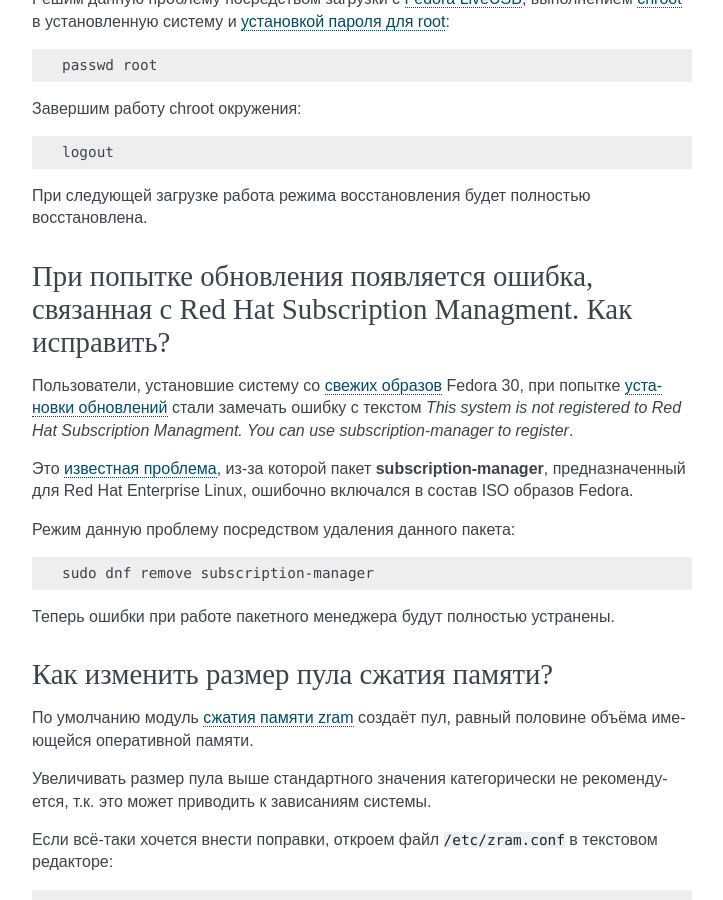
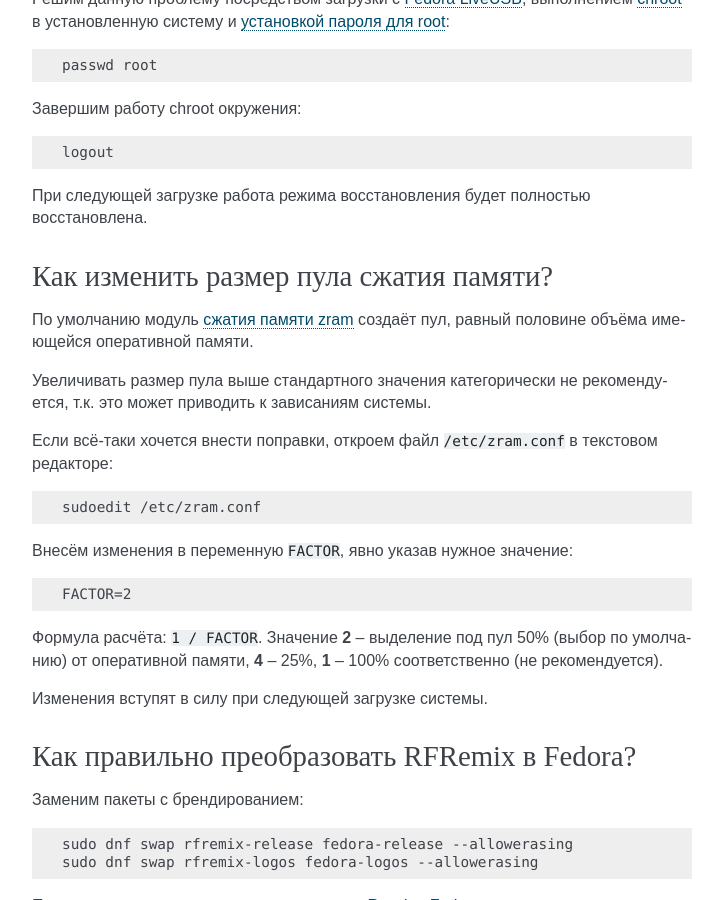
Before and after one commit to RussianFedora/FAQ, a Sphinx documentation site: the page built from source/tips-and-tricks.rst, in a window 1280 px wide and 900 px high, scrolled down 4742 px. Shown: the whole window, without its empty margins (388-1111 px from the left). Built offline with Sphinx 7.4.7, drawn with Linux system fonts in a browser that asks for light colours; comment, search, counter and statistics services are not loaded; some of the changed text lies outside the part shown.

Commit message:
Removed obsolete rhelsm-error question.

```diff
--- a/source/tips-and-tricks.rst
+++ b/source/tips-and-tricks.rst
@@ -278,24 +278,6 @@
     logout
 
 При следующей загрузке работа режима восстановления будет полностью восстановлена.
-
-.. index:: rhel, error, subscription manager, bug, dnf, update
-.. _rhelsm-error:
-
-При попытке обновления появляется ошибка, связанная с Red Hat Subscription Managment. Как исправить?
-=======================================================================================================
-
-Пользователи, установшие систему со :ref:`свежих образов <download>` Fedora 30, при попытке :ref:`установки обновлений <dnf-update>` стали замечать ошибку с текстом *This system is not registered to Red Hat Subscription Managment. You can use subscription-manager to register*.
-
-Это `известная проблема <https://bugzilla.redhat.com/show_bug.cgi?id=1718622>`__, из-за которой пакет **subscription-manager**, предназначенный для Red Hat Enterprise Linux, ошибочно включался в состав ISO образов Fedora.
-
-Режим данную проблему посредством удаления данного пакета:
-
-.. code-block:: text
-
-    sudo dnf remove subscription-manager
-
-Теперь ошибки при работе пакетного менеджера будут полностью устранены.
 
 .. index:: zram, memory compression, ram, memory
 .. _zram-pool-size:
```
